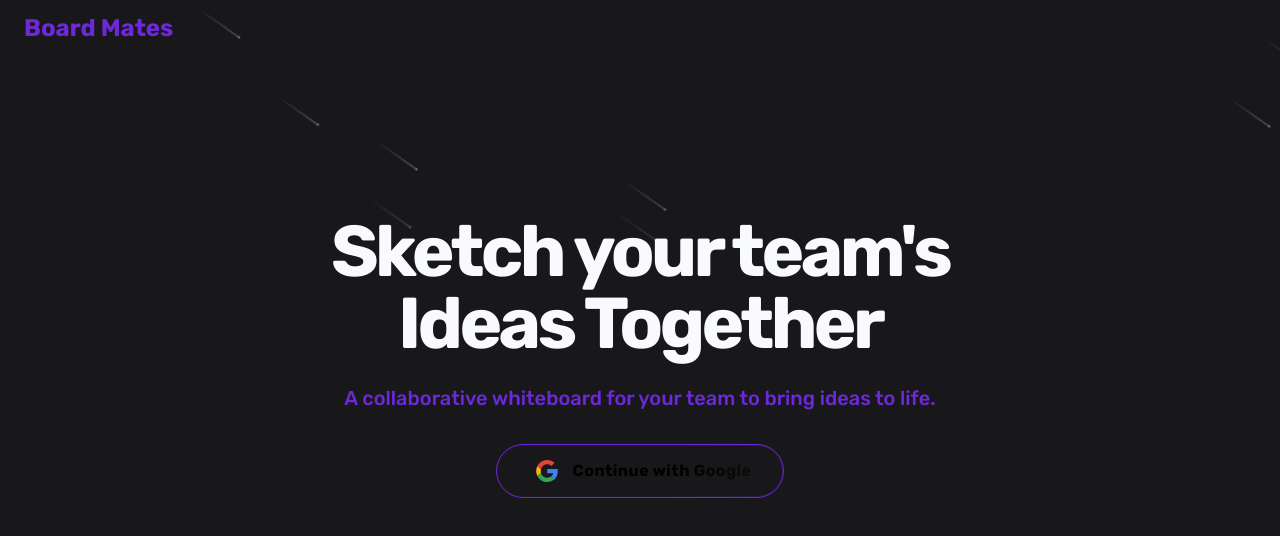
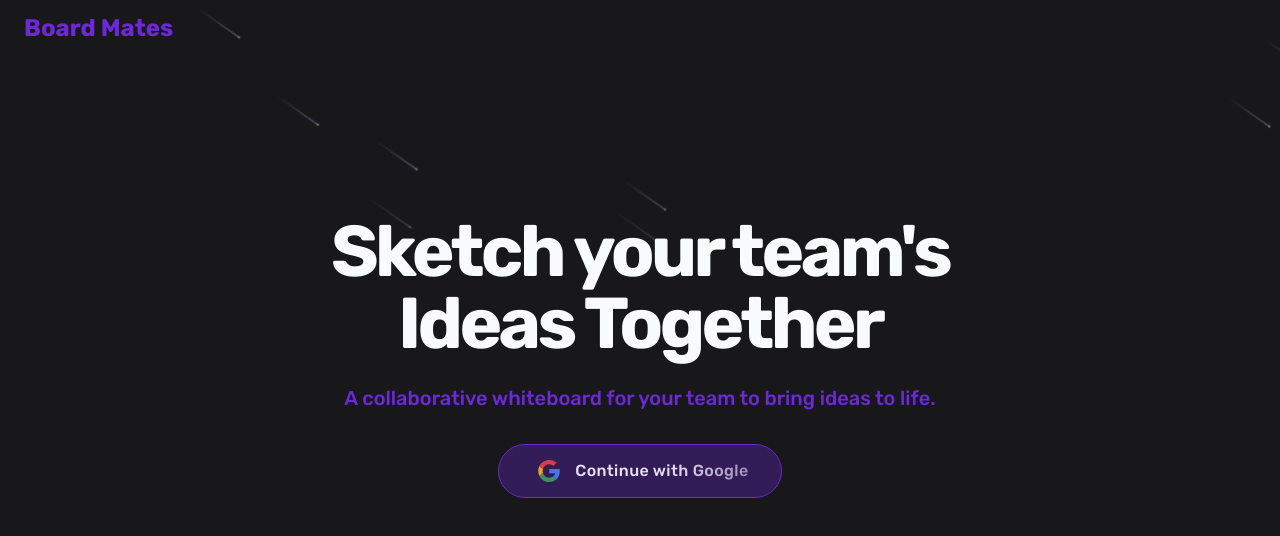
Before and after one commit to iSubhamMani/scribble, a Next.js app in the folder app/: page / in a window 1280 px wide. Shown: the top 536 px of the page. Built offline with nearby package versions, Linux system fonts and the light colour scheme.

Commit message:
modify color

```diff
--- a/app/src/components/ui/shiny-button.tsx
+++ b/app/src/components/ui/shiny-button.tsx
@@ -42,25 +42,24 @@ const ShinyButton = React.forwardRef<HTMLButtonElement, ShinyButtonProps>(
         {...animationProps}
         {...props}
         className={cn(
-          "relative rounded-lg px-6 py-2 font-medium backdrop-blur-xl transition-shadow duration-300 ease-in-out hover:shadow dark:bg-[radial-gradient(circle_at_50%_0%,hsl(var(--primary)/10%)_0%,transparent_60%)] dark:hover:shadow-[0_0_20px_hsl(var(--primary)/10%)]",
+          "relative rounded-lg px-6 py-2 font-medium transition-shadow duration-300 ease-in-out bg-[radial-gradient(circle_at_50%_0%,hsl(var(--primary)/20%)_100%,transparent_100%)] hover:shadow-[0_0_20px_hsl(var(--primary)/10%)]",
           className
         )}
       >
         <span
-          className="relative block size-full text-sm md:text-base tracking-wide dark:font-light"
+          className="text-primary-foreground relative block size-full text-sm md:text-base tracking-wide font-medium"
           style={{
             maskImage:
-              "linear-gradient(-75deg,hsl(var(--primary)) calc(var(--x) + 20%),transparent calc(var(--x) + 30%),hsl(var(--primary)) calc(var(--x) + 100%))",
+              "linear-gradient(-75deg,hsl(var(--primary)) calc(var(--x) + 5%),transparent calc(var(--x) + 10%),hsl(var(--primary)) calc(var(--x) + 100%))",
           }}
         >
           {children}
         </span>
         <span
           style={{
-            mask: "linear-gradient(rgb(0,0,0), rgb(0,0,0)) content-box,linear-gradient(rgb(0,0,0), rgb(0,0,0))",
-            maskComposite: "exclude",
+            mask: "linear-gradient(rgb(255,255,255), rgb(255,255,255)) content-box,linear-gradient(rgb(255,255,255), rgb(255,255,255))",
           }}
-          className="absolute inset-0 z-10 block rounded-[inherit] bg-[linear-gradient(-75deg,hsl(var(--primary)/10%)_calc(var(--x)+20%),hsl(var(--primary)/50%)_calc(var(--x)+25%),hsl(var(--primary)/10%)_calc(var(--x)+100%))] p-px"
+          className="absolute inset-0 z-10 block rounded-[inherit] bg-[linear-gradient(-75deg,hsl(var(--primary)/10%)_calc(var(--x)+5%),hsl(var(--primary)/10%)_calc(var(--x)+5%),hsl(var(--primary)/15%)_calc(var(--x)+5%))] p-px"
         ></span>
       </motion.button>
     );
```
